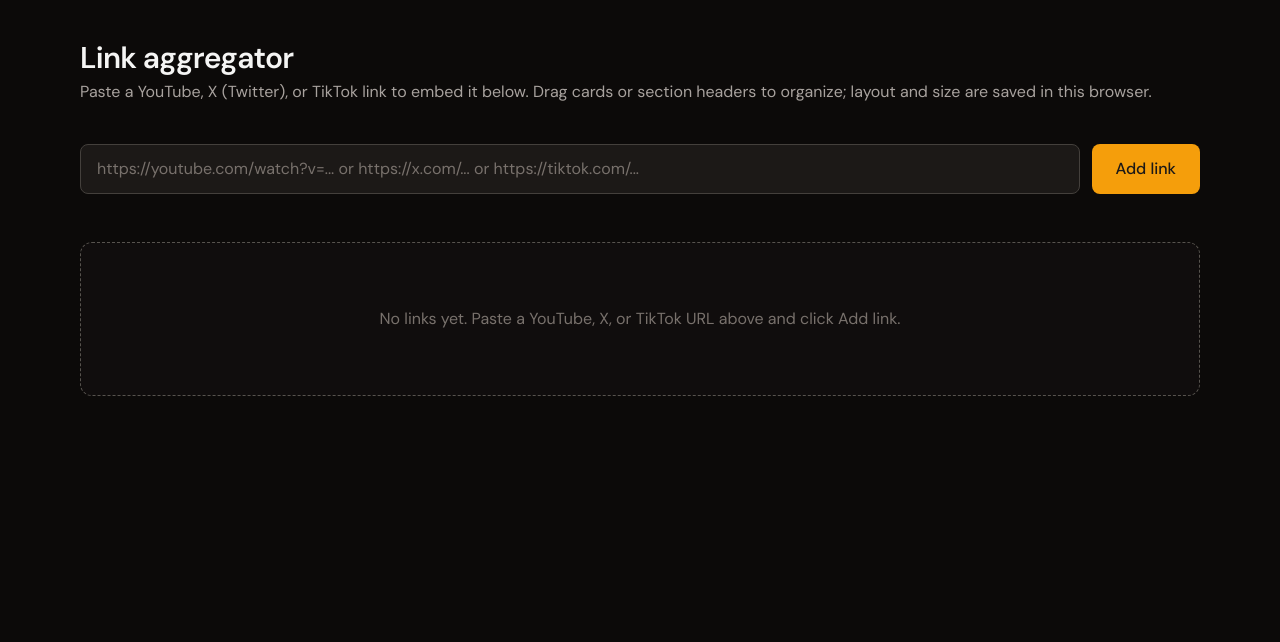
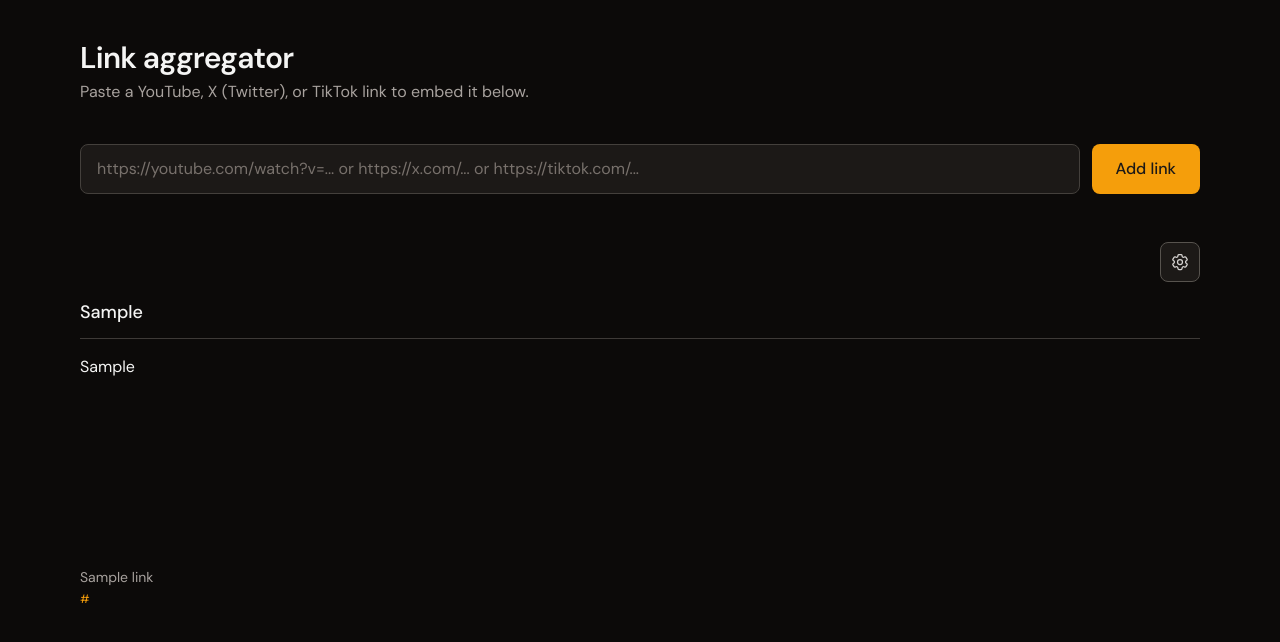
Before and after one commit to muhammadabdulbaqi/social-media-aggregator-, a Flask app: page / in a window 1280 px wide. Shown: the top 642 px of the page. Run offline with Flask 3, Linux system fonts and the light colour scheme; tables that the repository leaves empty hold one stand-in row (values such as "Sample post"); some libraries are stand-ins or nearby versions.

Commit message:
feat(feed): settings drawer, unified feed mode, safer Sortable
Add gear-triggered settings panel with layout, density, grouping cookies,
and single-feed sort (newest/oldest). Initialize Sortable only while settings
are open to avoid fallback overlays; disable unified-list reorder. Send no-store
Cache-Control on index in debug. Extend platform section ordering to unknown keys.

Co-authored-by: Cursor <cursoragent@cursor.com>

```diff
--- a/app/routes/main.py
+++ b/app/routes/main.py
@@ -1,5 +1,5 @@
 """Main routes: index and add link."""
-from flask import Blueprint, flash, redirect, render_template, request, url_for
+from flask import Blueprint, current_app, flash, make_response, redirect, render_template, request, url_for
 
 from app import db
 from app.feed import (
@@ -7,6 +7,7 @@ from app.feed import (
     group_links_by_platform,
     next_sort_order_for_platform,
     ordered_platform_keys,
+    sort_links_for_unified_view,
 )
 from app.models import Link
 from app.services import (
@@ -17,6 +18,9 @@ from app.services import (
 )
 
 main = Blueprint("main", __name__)
+
+VIEW_MODE_COOKIE = "aggregator_view"
+UNIFIED_SORT_COOKIE = "aggregator_unified_sort"
 
 
 @main.route("/")
@@ -30,14 +34,34 @@ def index():
     if updated:
         db.session.commit()
 
+    view_mode = request.cookies.get(VIEW_MODE_COOKIE, "platform")
+    unified_sort = request.cookies.get(UNIFIED_SORT_COOKIE, "recent")
+    if view_mode not in ("platform", "unified"):
+        view_mode = "platform"
+    if unified_sort not in ("recent", "oldest"):
+        unified_sort = "recent"
+
     link_groups = group_links_by_platform(links)
     platform_order = ordered_platform_keys(link_groups)
-    return render_template(
+    unified_links = sort_links_for_unified_view(links, unified_sort) if links else []
+    feed_has_links = bool(links)
+    has_twitter_embeds = any(l.platform == "twitter" for l in links)
+
+    html = render_template(
         "index.html",
         link_groups=link_groups,
         platform_order=platform_order,
         platform_labels=PLATFORM_LABELS,
+        view_mode=view_mode,
+        unified_sort=unified_sort,
+        unified_links=unified_links,
+        feed_has_links=feed_has_links,
+        has_twitter_embeds=has_twitter_embeds,
     )
+    resp = make_response(html)
+    if current_app.debug:
+        resp.headers["Cache-Control"] = "no-store, max-age=0"
+    return resp
 
 
 @main.route("/add", methods=["POST"])
--- a/app/static/css/main.css
+++ b/app/static/css/main.css
@@ -85,3 +85,15 @@ body {
 .sortable-link-list .sortable-ghost {
     opacity: 0.45;
 }
+
+/* Settings drawer + drag/remove — drawer opens via gear; handles only when open */
+.feed-root:not(.feed-settings-visible) .feed-settings-drawer,
+.feed-root:not(.feed-settings-visible) .section-drag-handle,
+.feed-root:not(.feed-settings-visible) .feed-drag-hint,
+.feed-root:not(.feed-settings-visible) .link-card-toolbar {
+    display: none;
+}
+
+.feed-settings-icon-btn svg {
+    pointer-events: none;
+}
--- a/app/static/js/feed-layout.js
+++ b/app/static/js/feed-layout.js
@@ -1,11 +1,28 @@
 /**
- * Layout (grid/list), density, section order (localStorage), and Sortable link lists.
- * Requires Sortable (global Sortable) loaded before this script.
+ * Feed UI: layout/density (localStorage), section order (localStorage),
+ * view mode + unified sort (cookies + reload).
+ * Sortable lists run only while settings are open so hidden fallback layers cannot cover the feed.
  */
 (function () {
     var STORAGE_LAYOUT = "aggregator.layout";
     var STORAGE_DENSITY = "aggregator.density";
     var STORAGE_SECTIONS = "aggregator.sectionOrder";
+    var COOKIE_VIEW = "aggregator_view";
+    var COOKIE_UNIFIED_SORT = "aggregator_unified_sort";
+    var COOKIE_MAX_AGE = 31536000;
+
+    var linkSortables = [];
+    var sectionSortableInstance = null;
+
+    function setCookie(name, value) {
+        document.cookie =
+            encodeURIComponent(name) +
+            "=" +
+            encodeURIComponent(value) +
+            ";path=/;max-age=" +
+            COOKIE_MAX_AGE +
+            ";SameSite=Lax";
+    }
 
     function getJSON(key, fallback) {
         try {
@@ -17,86 +34,33 @@
         }
     }
 
-    function setLayoutDensity(root) {
-        var layout = localStorage.getItem(STORAGE_LAYOUT) || "grid";
-        var density = localStorage.getItem(STORAGE_DENSITY) || "comfortable";
-        if (layout !== "grid" && layout !== "list") layout = "grid";
-        if (["compact", "comfortable", "spacious"].indexOf(density) === -1) {
-            density = "comfortable";
+    function destroySortables() {
+        linkSortables.forEach(function (s) {
+            try {
+                s.destroy();
+            } catch (e) {
+                /* noop */
+            }
+        });
+        linkSortables = [];
+        if (sectionSortableInstance) {
+            try {
+                sectionSortableInstance.destroy();
+            } catch (e) {
+                /* noop */
+            }
+            sectionSortableInstance = null;
         }
-        root.dataset.layout = layout;
-        root.dataset.density = density;
     }
 
-    function syncLayoutButtons(root) {
-        var layout = root.dataset.layout || "grid";
-        var density = root.dataset.density || "comfortable";
-        root.querySelectorAll("[data-layout-set]").forEach(function (btn) {
-            var v = btn.getAttribute("data-layout-set");
-            btn.setAttribute("aria-pressed", v === layout ? "true" : "false");
-            btn.classList.toggle("ring-2", v === layout);
-            btn.classList.toggle("ring-amber-500/60", v === layout);
-        });
-        root.querySelectorAll("[data-density-set]").forEach(function (btn) {
-            var v = btn.getAttribute("data-density-set");
-            btn.setAttribute("aria-pressed", v === density ? "true" : "false");
-            btn.classList.toggle("ring-2", v === density);
-            btn.classList.toggle("ring-amber-500/60", v === density);
-        });
-    }
+    function ensureSortables(root) {
+        if (typeof Sortable === "undefined") return;
+        destroySortables();
 
-    function applySectionOrder() {
-        var container = document.getElementById("platform-sections");
-        if (!container) return;
-        var order = getJSON(STORAGE_SECTIONS, []);
-        if (!order.length) return;
-        var sections = Array.from(container.children).filter(function (el) {
-            return el.classList && el.classList.contains("platform-section");
-        });
-        var byPlat = {};
-        sections.forEach(function (s) {
-            byPlat[s.dataset.platform] = s;
-        });
-        var seen = new Set();
-        order.forEach(function (p) {
-            if (byPlat[p]) {
-                container.appendChild(byPlat[p]);
-                seen.add(p);
-            }
-        });
-        sections.forEach(function (s) {
-            if (!seen.has(s.dataset.platform)) {
-                container.appendChild(s);
-            }
-        });
-    }
-
-    function initLayoutControls(root) {
-        root.addEventListener("click", function (e) {
-            var t = e.target;
-            if (!(t instanceof Element)) return;
-            var layoutBtn = t.closest("[data-layout-set]");
-            if (layoutBtn) {
-                localStorage.setItem(STORAGE_LAYOUT, layoutBtn.getAttribute("data-layout-set") || "grid");
-                setLayoutDensity(root);
-                syncLayoutButtons(root);
-                return;
-            }
-            var densityBtn = t.closest("[data-density-set]");
-            if (densityBtn) {
-                localStorage.setItem(STORAGE_DENSITY, densityBtn.getAttribute("data-density-set") || "comfortable");
-                setLayoutDensity(root);
-                syncLayoutButtons(root);
-            }
-        });
-    }
-
-    function initLinkSortables() {
-        if (typeof Sortable === "undefined") return;
         document.querySelectorAll(".sortable-link-list").forEach(function (ul) {
             var platform = ul.dataset.platform;
-            if (!platform) return;
-            new Sortable(ul, {
+            if (!platform || platform === "__unified__") return;
+            var instance = new Sortable(ul, {
                 animation: 160,
                 delay: 180,
                 delayOnTouchOnly: true,
@@ -130,14 +94,15 @@
                         });
                 },
             });
+            linkSortables.push(instance);
         });
-    }
 
-    function initSectionSortable() {
-        if (typeof Sortable === "undefined") return;
+        if (root.dataset.viewMode === "unified") return;
+
         var container = document.getElementById("platform-sections");
         if (!container || container.children.length < 2) return;
-        new Sortable(container, {
+
+        sectionSortableInstance = new Sortable(container, {
             animation: 160,
             delay: 220,
             delayOnTouchOnly: true,
@@ -154,15 +119,162 @@
         });
     }
 
+    function setLayoutDensity(root) {
+        var layout = localStorage.getItem(STORAGE_LAYOUT) || "grid";
+        var density = localStorage.getItem(STORAGE_DENSITY) || "comfortable";
+        if (layout !== "grid" && layout !== "list") layout = "grid";
+        if (["compact", "comfortable", "spacious"].indexOf(density) === -1) {
+            density = "comfortable";
+        }
+        root.dataset.layout = layout;
+        root.dataset.density = density;
+    }
+
+    function syncLayoutButtons(root) {
+        var layout = root.dataset.layout || "grid";
+        var density = root.dataset.density || "comfortable";
+        root.querySelectorAll("[data-layout-set]").forEach(function (btn) {
+            var v = btn.getAttribute("data-layout-set");
+            btn.setAttribute("aria-pressed", v === layout ? "true" : "false");
+            btn.classList.toggle("ring-2", v === layout);
+            btn.classList.toggle("ring-amber-500/60", v === layout);
+        });
+        root.querySelectorAll("[data-density-set]").forEach(function (btn) {
+            var v = btn.getAttribute("data-density-set");
+            btn.setAttribute("aria-pressed", v === density ? "true" : "false");
+            btn.classList.toggle("ring-2", v === density);
+            btn.classList.toggle("ring-amber-500/60", v === density);
+        });
+    }
+
+    function syncViewModeButtons(root) {
+        var mode = root.dataset.viewMode || "platform";
+        var sort = root.dataset.unifiedSort || "recent";
+        root.querySelectorAll("[data-view-set]").forEach(function (btn) {
+            var v = btn.getAttribute("data-view-set");
+            btn.setAttribute("aria-pressed", v === mode ? "true" : "false");
+            btn.classList.toggle("ring-2", v === mode);
+            btn.classList.toggle("ring-amber-500/60", v === mode);
+        });
+        root.querySelectorAll("[data-unified-sort-set]").forEach(function (btn) {
+            var v = btn.getAttribute("data-unified-sort-set");
+            btn.setAttribute("aria-pressed", v === sort ? "true" : "false");
+            btn.classList.toggle("ring-2", v === sort);
+            btn.classList.toggle("ring-amber-500/60", v === sort);
+        });
+
+        var uf = root.querySelector(".unified-sort-fieldset");
+        if (uf) {
+            uf.classList.toggle("opacity-50", mode !== "unified");
+        }
+    }
+
+    function applySectionOrder() {
+        var root = document.getElementById("feed-root");
+        if (root && root.dataset.viewMode === "unified") return;
+
+        var container = document.getElementById("platform-sections");
+        if (!container) return;
+        var order = getJSON(STORAGE_SECTIONS, []);
+        if (!order.length) return;
+        var sections = Array.from(container.children).filter(function (el) {
+            return el.classList && el.classList.contains("platform-section");
+        });
+        var byPlat = {};
+        sections.forEach(function (s) {
+            byPlat[s.dataset.platform] = s;
+        });
+        var seen = new Set();
+        order.forEach(function (p) {
+            if (byPlat[p]) {
+                container.appendChild(byPlat[p]);
+                seen.add(p);
+            }
+        });
+        sections.forEach(function (s) {
+            if (!seen.has(s.dataset.platform)) {
+                container.appendChild(s);
+            }
+        });
+    }
+
+    function initFeedSettingsToggle(root) {
+        var btn = document.getElementById("feed-settings-toggle");
+        if (!btn) return;
+
+        function apply(open) {
+            root.classList.toggle("feed-settings-visible", open);
+            btn.setAttribute("aria-expanded", open ? "true" : "false");
+            if (open) {
+                requestAnimationFrame(function () {
+                    ensureSortables(root);
+                });
+            } else {
+                destroySortables();
+            }
+        }
+
+        btn.addEventListener("click", function () {
+            apply(!root.classList.contains("feed-settings-visible"));
+        });
+
+        document.addEventListener("keydown", function (e) {
+            if (e.key === "Escape" && root.classList.contains("feed-settings-visible")) {
+                apply(false);
+                btn.focus();
+            }
+        });
+    }
+
+    function initViewCookieControls(root) {
+        root.querySelectorAll("[data-view-set]").forEach(function (btn) {
+            btn.addEventListener("click", function () {
+                var v = btn.getAttribute("data-view-set");
+                if (!v || v === root.dataset.viewMode) return;
+                setCookie(COOKIE_VIEW, v);
+                window.location.reload();
+            });
+        });
+        root.querySelectorAll("[data-unified-sort-set]").forEach(function (btn) {
+            btn.addEventListener("click", function () {
+                var v = btn.getAttribute("data-unified-sort-set");
+                if (!v || v === root.dataset.unifiedSort) return;
+                setCookie(COOKIE_UNIFIED_SORT, v);
+                window.location.reload();
+            });
+        });
+    }
+
+    function initLayoutControls(root) {
+        root.addEventListener("click", function (e) {
+            var t = e.target;
+            if (!(t instanceof Element)) return;
+            var layoutBtn = t.closest("[data-layout-set]");
+            if (layoutBtn) {
+                localStorage.setItem(STORAGE_LAYOUT, layoutBtn.getAttribute("data-layout-set") || "grid");
+                setLayoutDensity(root);
+                syncLayoutButtons(root);
+                return;
+            }
+            var densityBtn = t.closest("[data-density-set]");
+            if (densityBtn) {
+                localStorage.setItem(STORAGE_DENSITY, densityBtn.getAttribute("data-density-set") || "comfortable");
+                setLayoutDensity(root);
+                syncLayoutButtons(root);
+            }
+        });
+    }
+
     function init() {
         var root = document.getElementById("feed-root");
         if (!root) return;
         setLayoutDensity(root);
         syncLayoutButtons(root);
+        syncViewModeButtons(root);
         applySectionOrder();
+        initFeedSettingsToggle(root);
+        initViewCookieControls(root);
         initLayoutControls(root);
-        initLinkSortables();
-        initSectionSortable();
     }
 
     if (document.readyState === "loading") {
--- a/app/templates/_link_card.html
+++ b/app/templates/_link_card.html
@@ -3,7 +3,7 @@
     class="link-card-item card relative"
     data-link-id="{{ link.id }}"
 >
-    <div class="flex items-start justify-between gap-2 mb-2">
+    <div class="link-card-toolbar flex items-start justify-between gap-2 mb-2">
         <button
             type="button"
             class="drag-handle shrink-0 rounded-md border border-stone-600 bg-stone-800/80 px-2 py-1 text-stone-400 hover:bg-stone-700 hover:text-stone-200 cursor-grab active:cursor-grabbing touch-manipulation"
--- a/app/templates/index.html
+++ b/app/templates/index.html
@@ -3,9 +3,10 @@
 {% block title %}Link aggregator{% endblock %}
 
 {% block content %}
+{% set unified_sort_label = 'Newest first' if unified_sort == 'recent' else 'Oldest first' %}
 <header class="mb-10">
     <h1 class="text-3xl font-semibold text-stone-100 tracking-tight">Link aggregator</h1>
-    <p class="mt-1 text-stone-400">Paste a YouTube, X (Twitter), or TikTok link to embed it below. Drag cards or section headers to organize; layout and size are saved in this browser.</p>
+    <p class="mt-1 text-stone-400">Paste a YouTube, X (Twitter), or TikTok link to embed it below.</p>
 </header>
 
 {% with messages = get_flashed_messages(with_categories=true) %}
@@ -31,24 +32,97 @@
     </div>
 </form>
 
-{% if platform_order %}
+{% if feed_has_links %}
 <div
     id="feed-root"
     class="feed-root"
     data-layout="grid"
     data-density="comfortable"
+    data-view-mode="{{ view_mode }}"
+    data-unified-sort="{{ unified_sort }}"
 >
-    <div class="flex flex-wrap items-center gap-2 gap-y-3 mb-8 text-sm text-stone-400 border-b border-stone-800 pb-6">
-        <span class="w-full sm:w-auto font-medium text-stone-500">Layout</span>
-        <button type="button" data-layout-set="grid" class="rounded-lg border border-stone-600 bg-stone-900 px-3 py-1.5 hover:bg-stone-800">Grid</button>
-        <button type="button" data-layout-set="list" class="rounded-lg border border-stone-600 bg-stone-900 px-3 py-1.5 hover:bg-stone-800">List (vertical)</button>
-        <span class="w-full sm:w-auto sm:ml-4 font-medium text-stone-500">Size</span>
-        <button type="button" data-density-set="compact" class="rounded-lg border border-stone-600 bg-stone-900 px-3 py-1.5 hover:bg-stone-800">Compact</button>
-        <button type="button" data-density-set="comfortable" class="rounded-lg border border-stone-600 bg-stone-900 px-3 py-1.5 hover:bg-stone-800">Comfortable</button>
-        <button type="button" data-density-set="spacious" class="rounded-lg border border-stone-600 bg-stone-900 px-3 py-1.5 hover:bg-stone-800">Spacious</button>
+    <div class="flex flex-wrap items-center justify-end gap-3 mb-4">
+        <button
+            type="button"
+            id="feed-settings-toggle"
+            class="feed-settings-icon-btn inline-flex h-10 w-10 items-center justify-center rounded-lg border border-stone-600 bg-stone-900 text-stone-300 hover:bg-stone-800 hover:text-stone-100 focus:outline-none focus:ring-2 focus:ring-amber-500/50"
+            aria-expanded="false"
+            aria-controls="feed-settings-drawer"
+            title="Feed settings"
+        >
+            <span class="sr-only">Feed settings</span>
+            <svg class="h-5 w-5" xmlns="http://www.w3.org/2000/svg" fill="none" viewBox="0 0 24 24" stroke-width="1.5" stroke="currentColor" aria-hidden="true">
+                <path stroke-linecap="round" stroke-linejoin="round" d="M9.594 3.94c.09-.542.56-.94 1.11-.94h2.593c.55 0 1.02.398 1.11.94l.213 1.281c.063.374.313.686.645.87.074.04.147.083.22.127.325.196.72.257 1.075.124l1.217-.456a1.125 1.125 0 0 1 1.37.49l1.296 2.247a1.125 1.125 0 0 1-.26 1.431l-1.003.827c-.293.241-.438.613-.43.992a7.723 7.723 0 0 1 0 .255c-.008.378.137.75.43.991l1.004.827c.424.35.534.955.26 1.43l-1.298 2.247a1.125 1.125 0 0 1-1.369.491l-1.217-.456c-.355-.133-.75-.072-1.076.124a6.47 6.47 0 0 1-.22.128c-.331.183-.581.495-.644.869l-.213 1.281c-.09.543-.56.94-1.11.94h-2.594c-.55 0-1.019-.398-1.11-.94l-.213-1.281c-.062-.374-.312-.686-.644-.87a6.52 6.52 0 0 1-.22-.127c-.325-.196-.72-.257-1.076-.124l-1.217.456a1.125 1.125 0 0 1-1.369-.49l-1.297-2.247a1.125 1.125 0 0 1 .26-1.431l1.004-.827c.292-.24.437-.613.43-.991a6.932 6.932 0 0 1 0-.255c.007-.38-.138-.751-.43-.992l-1.004-.827a1.125 1.125 0 0 1-.26-1.43l1.297-2.247a1.125 1.125 0 0 1 1.37-.491l1.216.456c.356.133.751.072 1.076-.124.072-.044.146-.086.22-.128.332-.183.582-.495.644-.869l.214-1.28Z" />
+                <path stroke-linecap="round" stroke-linejoin="round" d="M15 12a3 3 0 1 1-6 0 3 3 0 0 1 6 0Z" />
+            </svg>
+        </button>
+    </div>
+
+    <div
+        id="feed-settings-drawer"
+        class="feed-settings-drawer mb-8 rounded-xl border border-stone-700/90 bg-stone-900/80 p-5 shadow-lg shadow-black/20"
+        role="region"
+        aria-label="Feed settings"
+    >
+        <p class="mb-4 text-xs text-stone-500">Layout and density apply in this browser. Grouping and single-feed sort are saved as cookies and reload the page.</p>
+
+        <div class="grid gap-6 sm:grid-cols-2">
+            <fieldset class="min-w-0 space-y-2 border-0 p-0">
+                <legend class="text-sm font-medium text-stone-400">Grouping</legend>
+                <div class="flex flex-wrap gap-2">
+                    <button type="button" data-view-set="platform" class="rounded-lg border border-stone-600 bg-stone-950 px-3 py-2 text-sm text-stone-200 hover:bg-stone-800">By platform</button>
+                    <button type="button" data-view-set="unified" class="rounded-lg border border-stone-600 bg-stone-950 px-3 py-2 text-sm text-stone-200 hover:bg-stone-800">Single feed</button>
+                </div>
+                <p class="text-xs text-stone-600">Single feed merges every link into one list (sorted by when it was added).</p>
+            </fieldset>
+
+            <fieldset class="min-w-0 space-y-2 border-0 p-0 unified-sort-fieldset {% if view_mode != 'unified' %}opacity-50{% endif %}">
+                <legend class="text-sm font-medium text-stone-400">Single-feed order</legend>
+                <div class="flex flex-wrap gap-2">
+                    <button type="button" data-unified-sort-set="recent" class="rounded-lg border border-stone-600 bg-stone-950 px-3 py-2 text-sm text-stone-200 hover:bg-stone-800">Newest first</button>
+                    <button type="button" data-unified-sort-set="oldest" class="rounded-lg border border-stone-600 bg-stone-950 px-3 py-2 text-sm text-stone-200 hover:bg-stone-800">Oldest first</button>
+                </div>
+                {% if view_mode != 'unified' %}
+                <p class="text-xs text-amber-500/90">Switch to Single feed to use this.</p>
+                {% else %}
+                <p class="text-xs text-stone-600">Drag-to-reorder applies when grouped by platform.</p>
+                {% endif %}
+            </fieldset>
+
+            <fieldset class="min-w-0 space-y-2 border-0 p-0">
+                <legend class="text-sm font-medium text-stone-400">Layout</legend>
+                <div class="flex flex-wrap gap-2">
+                    <button type="button" data-layout-set="grid" class="rounded-lg border border-stone-600 bg-stone-950 px-3 py-2 text-sm text-stone-200 hover:bg-stone-800">Grid</button>
+                    <button type="button" data-layout-set="list" class="rounded-lg border border-stone-600 bg-stone-950 px-3 py-2 text-sm text-stone-200 hover:bg-stone-800">List</button>
+                </div>
+            </fieldset>
+
+            <fieldset class="min-w-0 space-y-2 border-0 p-0">
+                <legend class="text-sm font-medium text-stone-400">Card size</legend>
+                <div class="flex flex-wrap gap-2">
+                    <button type="button" data-density-set="compact" class="rounded-lg border border-stone-600 bg-stone-950 px-3 py-2 text-sm text-stone-200 hover:bg-stone-800">Compact</button>
+                    <button type="button" data-density-set="comfortable" class="rounded-lg border border-stone-600 bg-stone-950 px-3 py-2 text-sm text-stone-200 hover:bg-stone-800">Comfortable</button>
+                    <button type="button" data-density-set="spacious" class="rounded-lg border border-stone-600 bg-stone-950 px-3 py-2 text-sm text-stone-200 hover:bg-stone-800">Spacious</button>
+                </div>
+            </fieldset>
+        </div>
     </div>
 
     <div id="platform-sections" class="space-y-12">
+        {% if view_mode == 'unified' %}
+        <section class="platform-section" data-platform="__unified__">
+            <div class="flex flex-wrap items-center gap-3 mb-4 pb-3 border-b border-stone-700/90">
+                <h2 class="text-lg font-medium text-stone-100">All posts</h2>
+                <span class="text-xs text-stone-500">{{ unified_sort_label }}</span>
+                <span class="feed-drag-hint text-xs text-stone-500 max-sm:hidden">Open settings and switch to “By platform” to reorder with drag handles.</span>
+            </div>
+            <ul class="sortable-link-list link-list-ul list-none p-0 m-0" data-platform="__unified__">
+                {% for link in unified_links %}
+                {% include "_link_card.html" %}
+                {% endfor %}
+            </ul>
+        </section>
+        {% else %}
         {% for platform in platform_order %}
         <section class="platform-section" data-platform="{{ platform }}">
             <div class="flex flex-wrap items-center gap-3 mb-4 pb-3 border-b border-stone-700/90">
@@ -61,7 +135,7 @@
                     <span class="select-none" aria-hidden="true">☰</span>
                 </button>
                 <h2 class="text-lg font-medium text-stone-100">{{ platform_labels.get(platform, platform) }}</h2>
-                <span class="text-xs text-stone-500 max-sm:hidden">Drag ☰ to reorder sections. Drag ⠿ on cards within this group.</span>
+                <span class="feed-drag-hint text-xs text-stone-500 max-sm:hidden">Drag ☰ to reorder sections. Drag ⠿ on cards within this group.</span>
             </div>
             <ul
                 class="sortable-link-list link-list-ul list-none p-0 m-0"
@@ -73,6 +147,7 @@
             </ul>
         </section>
         {% endfor %}
+        {% endif %}
     </div>
 </div>
 {% else %}
@@ -83,11 +158,11 @@
 {% endblock %}
 
 {% block scripts %}
-{% if platform_order and 'twitter' in platform_order %}
+{% if feed_has_links and has_twitter_embeds %}
 <script async src="https://platform.twitter.com/widgets.js" charset="utf-8"></script>
 <script src="{{ url_for('static', filename='js/twitter-embed.js') }}"></script>
 {% endif %}
-{% if platform_order %}
+{% if feed_has_links %}
 <script src="https://cdn.jsdelivr.net/npm/sortablejs@1.15.2/Sortable.min.js"></script>
 <script src="{{ url_for('static', filename='js/feed-layout.js') }}"></script>
 {% endif %}
```
Also changed, not shown: app/feed.py (+18 -2 lines).
